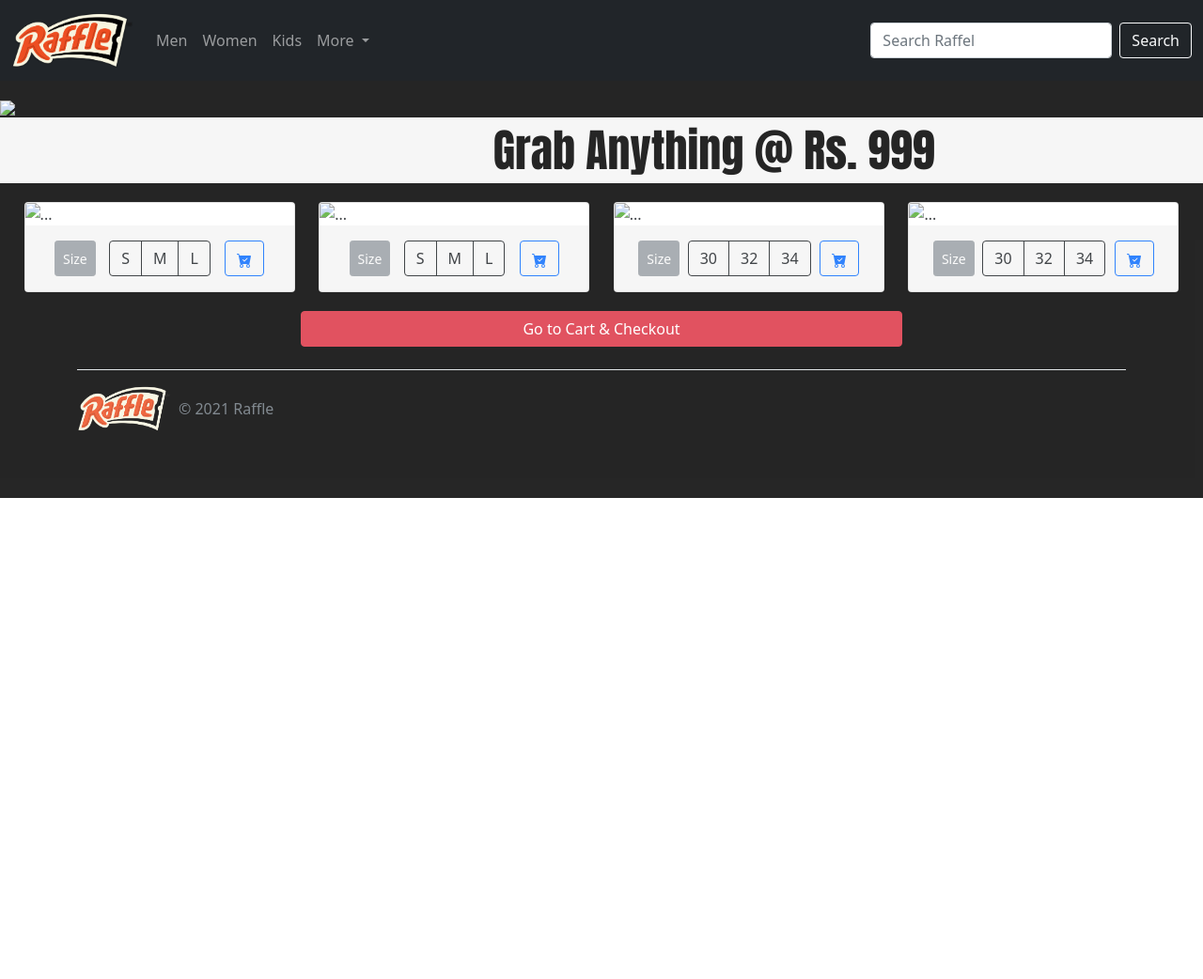
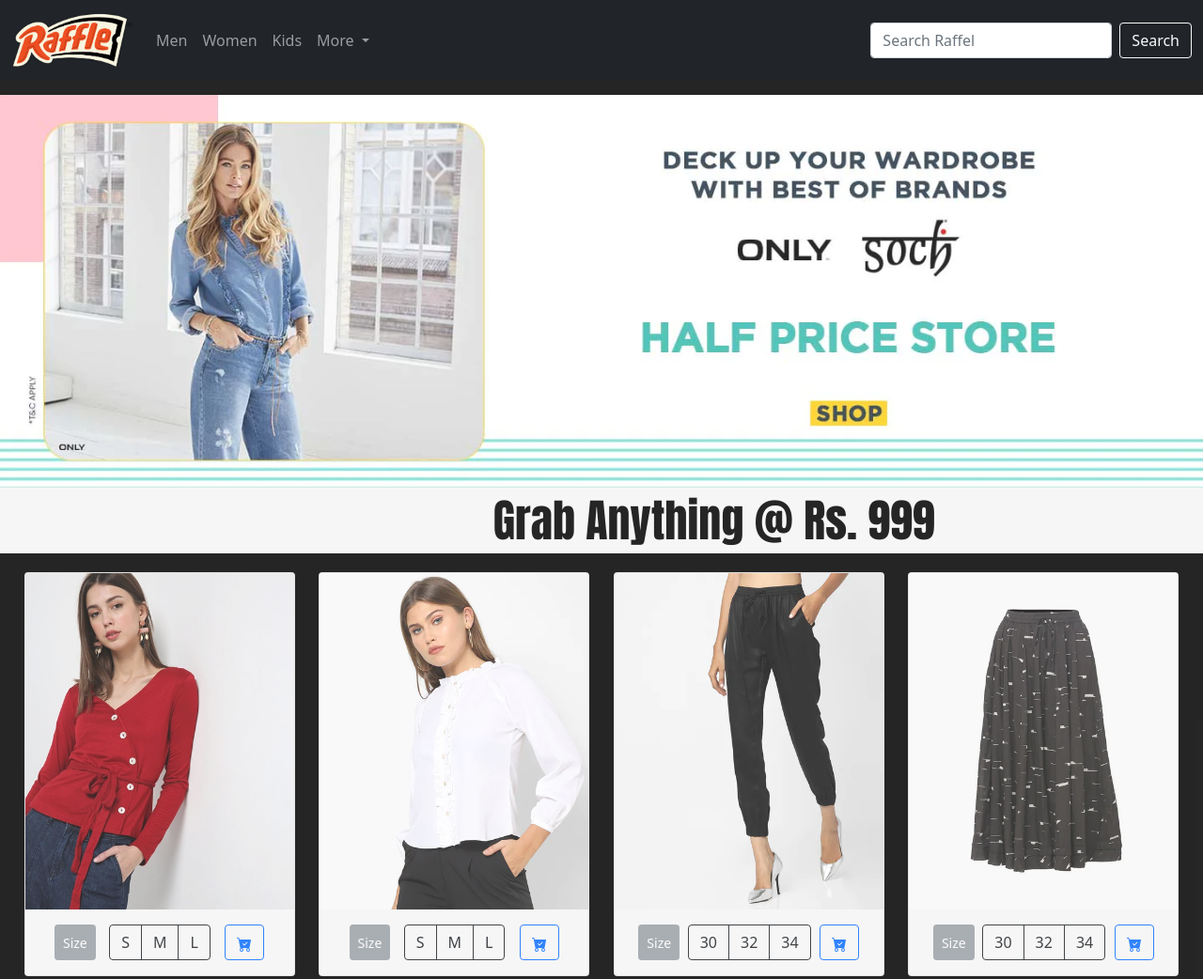
Before and after one commit to imrishu24/assign, a plain HTML site: page women.html in a window 1280 px wide. Shown: the top 1042 px of the page at 94% size. Before the commit the page ends 800 px from the top, so only its background shows below. Drawn offline with nearby package versions, Linux system fonts and the light colour scheme.

Commit message:
Update women.html

```diff
--- a/women.html
+++ b/women.html
@@ -114,7 +114,7 @@
   </nav>
 
   <div class="back">
-    <div class="image" ><img src="img/wm.webp" class="img-fluid" width="100%"></div>
+    <div class="image" ><img src="wm.webp" class="img-fluid" width="100%"></div>
     <div class="banner">
       Grab Anything @ Rs. 999
     </div>
@@ -122,7 +122,7 @@
 
     <div class="c1">
       <div class="card" style="width: 18rem;">
-        <img src="img/w1.jpg" class="card-img-top" alt="...">
+        <img src="w1.jpg" class="card-img-top" alt="...">
         <div class="card-body">
           <button type="button" class="btn btn-secondary btn-sm btn-lg" disabled>Size</button>
           <div class="btn-group" role="group" aria-label="Basic radio toggle button group">
@@ -143,7 +143,7 @@
         </div>
       </div>
       <div class="card" style="width: 18rem;">
-        <img src="img/w2.webp" class="card-img-top" alt="...">
+        <img src="w2.webp" class="card-img-top" alt="...">
         <div class="card-body">
           <button type="button" class="btn btn-secondary btn-sm btn-lg" disabled>Size</button>
           <div class="btn-group" role="group" aria-label="Basic radio toggle button group">
@@ -163,7 +163,7 @@
         </div>
       </div>
       <div class="card" style="width: 18rem;">
-        <img src="img/w3.webp" class="card-img-top" alt="...">
+        <img src="w3.webp" class="card-img-top" alt="...">
         <div class="card-body">
           <button type="button" class="btn btn-secondary btn-sm btn-lg" disabled>Size</button>
           <div class="btn-group" role="group" aria-label="Basic radio toggle button group">
@@ -184,7 +184,7 @@
       </div>
 
       <div class="card" style="width: 18rem;">
-        <img src="img/w4.webp" class="card-img-top" alt="...">
+        <img src="w4.webp" class="card-img-top" alt="...">
         <div class="card-body">
           <button type="button" class="btn btn-secondary btn-sm btn-lg" disabled>Size</button>
           <div class="btn-group" role="group" aria-label="Basic radio toggle button group">
```
